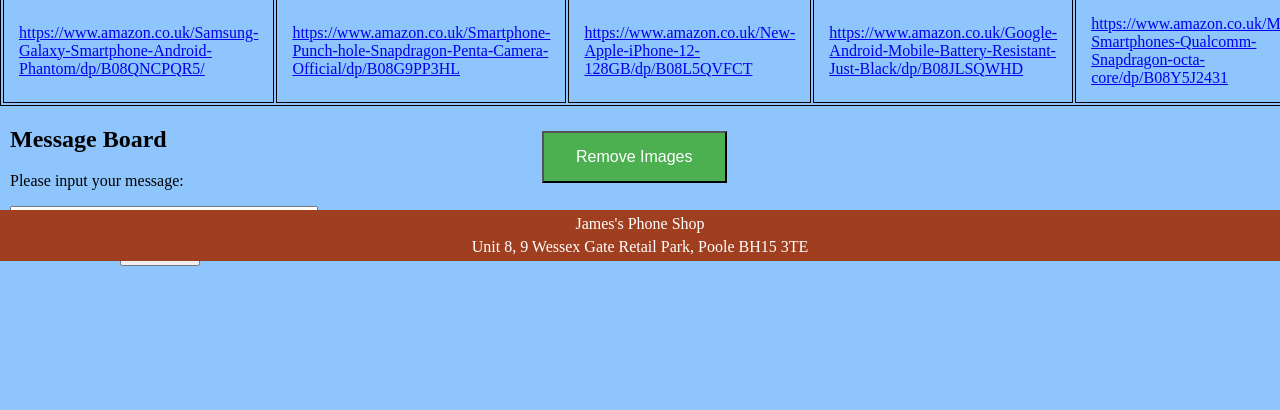
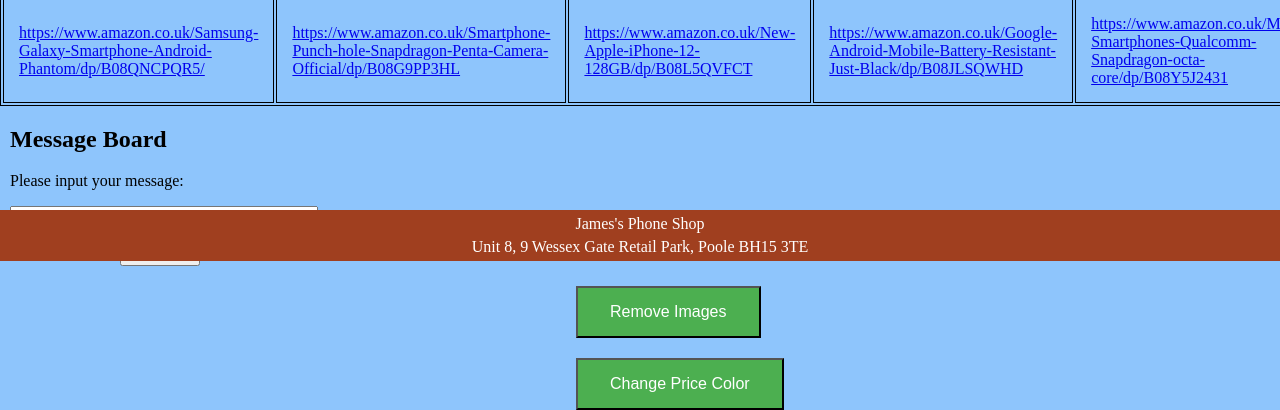
Before and after one commit to jhowards/Strive-Work-M1D7, a plain HTML site: page index.html in a window 1280 px wide. Shown: the part 539-949 px from the top of the page. Before the commit the page ends 821 px from the top, so only its background shows below. Drawn offline with Linux system fonts and the light colour scheme.

Commit message:
Ex 12 Price Color

```diff
--- a/index.html
+++ b/index.html
@@ -57,6 +57,7 @@
 </form>
 
 <button onclick="toggleImage()">Remove Images</button>
+<button onclick="changeColor()">Change Price Color</button>
 </body>
 <footer>
     <p id="footerName">James's Phone Shop</p>
@@ -64,6 +65,7 @@
 </footer>
 
 </html>
+
 
 <script>
     const h1Change = function(){
@@ -100,9 +102,20 @@
             getImages[i].style.display = "none"
   }
 }
+}
 
+const changeColor = function(){
+  const randomColor = Math.floor(Math.random()*16777215).toString(16);
+
+  let getPrice = document.querySelectorAll("#price td")
+   for(let i = 0; i < getPrice.length; i++){
+    getPrice[i].style.color = "#" + randomColor
+   }
 
 }
 
 
+
+
+
 </script>
--- a/style.css
+++ b/style.css
@@ -63,12 +63,14 @@ footer {
 }
 
 button{
-    position: absolute;
-    top: 80%;
-    left: 40%;
-    margin: 30px;
+    display: flex;
+    margin: 20px;
+    margin-left: 45%;
     font-size: 16px;
     background-color: #4CAF50;
     color: white;
     padding: 15px 32px;
+    float:center;
+   margin-right:5px;
+
 }
```
